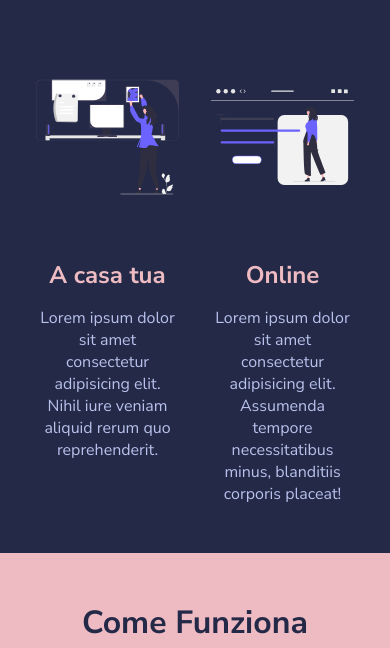
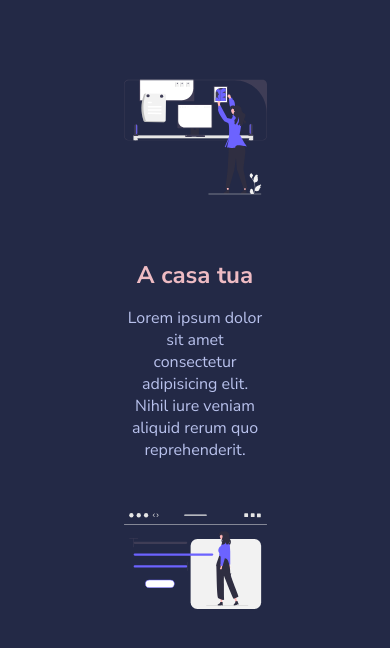
Before and after one commit to rob587/html-css-resp-wannabe, a plain HTML site: page index.html in a window 390 px wide. Shown: the part 196-844 px from the top of the page. Drawn offline with Linux system fonts and the light colour scheme.

Commit message:
[add] mobile resp

```diff
--- a/css/style.css
+++ b/css/style.css
@@ -133,3 +133,12 @@ img {
         width: 100%;
     }
  }
+
+
+ @media screen and (max-width:480px) {
+    .container .row{
+       flex-direction:column ;
+       align-items: center;
+       width: 100%;
+    }
+ }
```
